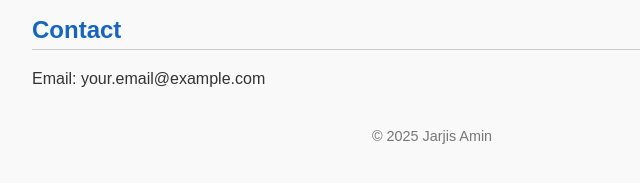
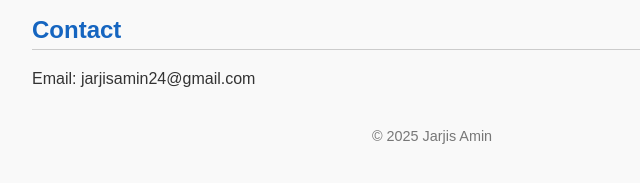
Before and after one commit to JarjisAmin/jarjisamin.github.io, a plain HTML site: page index.html in a window 1280 px wide. Shown: the part 479-662 px from the top of the page, 208-848 px from the left. Drawn offline with Linux system fonts and the light colour scheme.

Commit message:
Update index.html
added email

```diff
--- a/index.html
+++ b/index.html
@@ -60,7 +60,7 @@
 
 <section>
   <h2>Contact</h2>
-  <p>Email: your.email@example.com</p>
+  <p>Email: jarjisamin24@gmail.com</p>
 </section>
 
 <footer>
```
